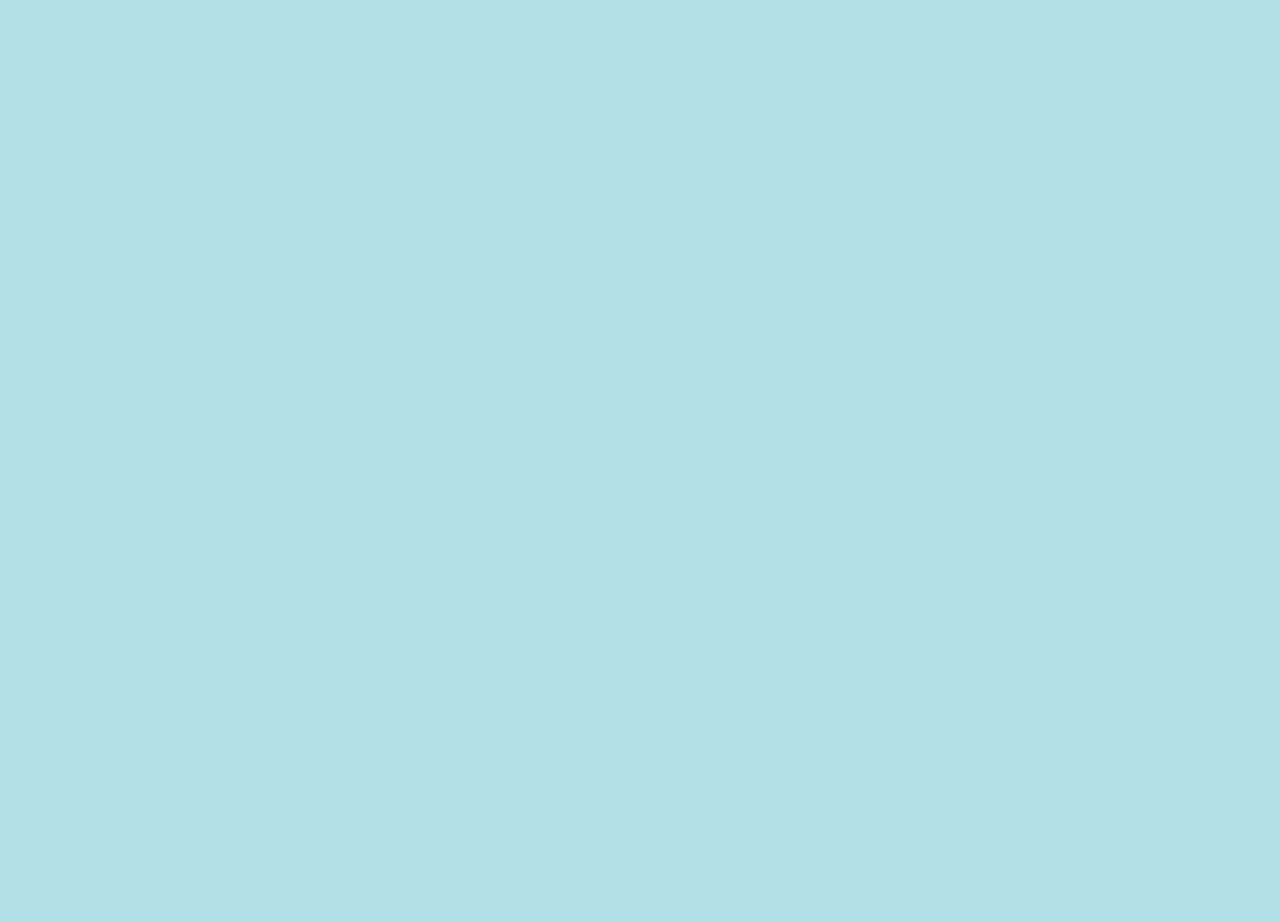
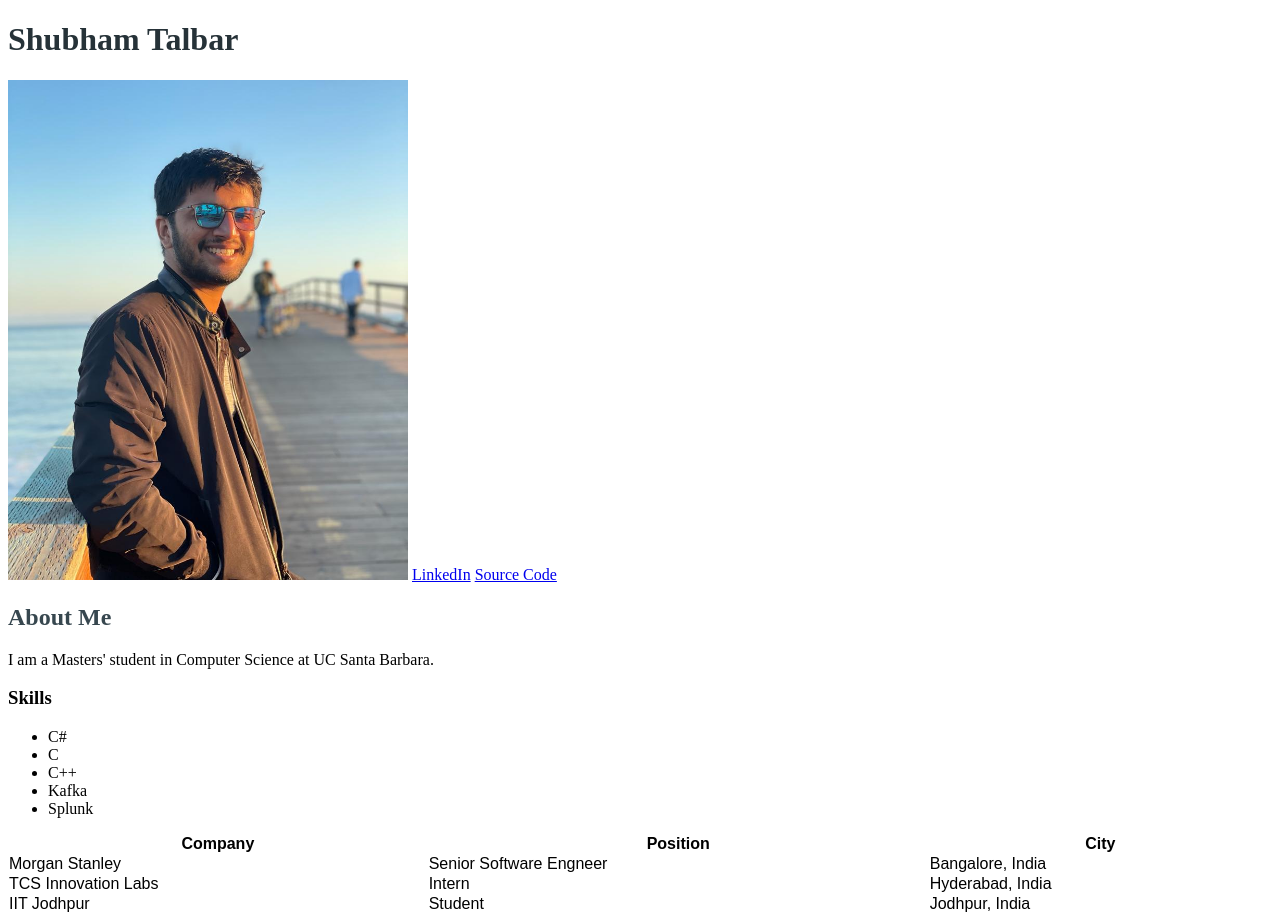
Before and after one commit to shubhamtalbar96/shubhamtalbar96.github.io, a plain HTML site: page index.html in a window 1280 px wide. Before the commit the page ends 800 px from the top, so only its background shows below. Drawn offline with Linux system fonts and the light colour scheme.

Commit message:
Updates for image and styling

```diff
--- a/index.html
+++ b/index.html
@@ -1,21 +1,59 @@
 <!DOCTYPE html>
-<html>
+
+<html lang="en">
     <head>
         <link rel="stylesheet" href="styles.css">
-        <title>Shubham Talbar<title>
-
-        <h1>Shubham Talbar</h1>
-
+        <title>Shubham Talbar</title>
         <meta charset="UTF-8">
-        <meta name="description" content="Shubham Talbar's Portfolio Website">
-        <meta name="keywords" content="UCSB, Shubham, Talbar, Computer Science, CS">
+        <meta name="description" content="Shubham Talbar's Portfolio Site">
+        <meta name="keywords" content="Shubham, Talbar, UC Santa Barbara, Computer Science, CS">
         <meta name="author" content="Shubham Talbar">
-        <meta name="viewport" content="width=device-width, initial-scale=1.0">
-
     </head>
 
     <body>
+        <h1>Shubham Talbar</h1>
+        <img src="Shubham Talbar.jpg">
+
+        <a href="https://www.linkedin.com/in/shubham-talbar-ab0784b6/">LinkedIn</a>
+        <a href="https://github.com/shubhamtalbar96/shubhamtalbar96.github.io">Source Code</a>
+
         <h2>About Me</h2>
-            <p>I am a Masters' student in Computer Science at UC Santa Barbara.</p>
+        <p>I am a Masters' student in Computer Science at UC Santa Barbara.</p>
+
+        <h3>Skills</h3>
+        <ul>
+            <li>C#</li>
+            <li>C</li>
+            <li>C++</li>
+            <li>Kafka</li>
+            <li>Splunk</li>
+          </ul>
+
+        <table>
+            <tr>
+                <th>Company</th>
+                <th>Position</th>
+                <th>City</th>
+            </tr>
+            <tr>
+                <td>Morgan Stanley</td>
+                <td>Senior Software Engneer</td>
+                <td>Bangalore, India</td>
+            </tr>
+            <tr>
+                <td>TCS Innovation Labs</td>
+                <td>Intern</td>
+                <td>Hyderabad, India</td>
+            </tr>
+            <tr>
+                <td>IIT Jodhpur</td>
+                <td>Student</td>
+                <td>Jodhpur, India</td>
+            </tr>
+        </table>
+
+
     </body>
+
+
 </html>
--- a/styles.css
+++ b/styles.css
@@ -1,15 +1,22 @@
+img {
+    width: 400px;
+    height: 500px;
+}
+
 body {
-    background-color: powderblue;
-  }
+    background-color: ECEFFI;
+}
 
-  h1 {
-    color: blue;
-  }
+h1 {
+    color: #263238;
+}
 
-  h1 {
-    color: green;
-  }
+h2 {
+    color: #37474F
+}
 
-  p {
-    color: red;
-  }
+table {
+    font-family: arial, sans-serif;
+    border-collapse: collapse;
+    width: 100%;
+}
```
Also changed, not shown: Shubham Talbar.jpg (added).
